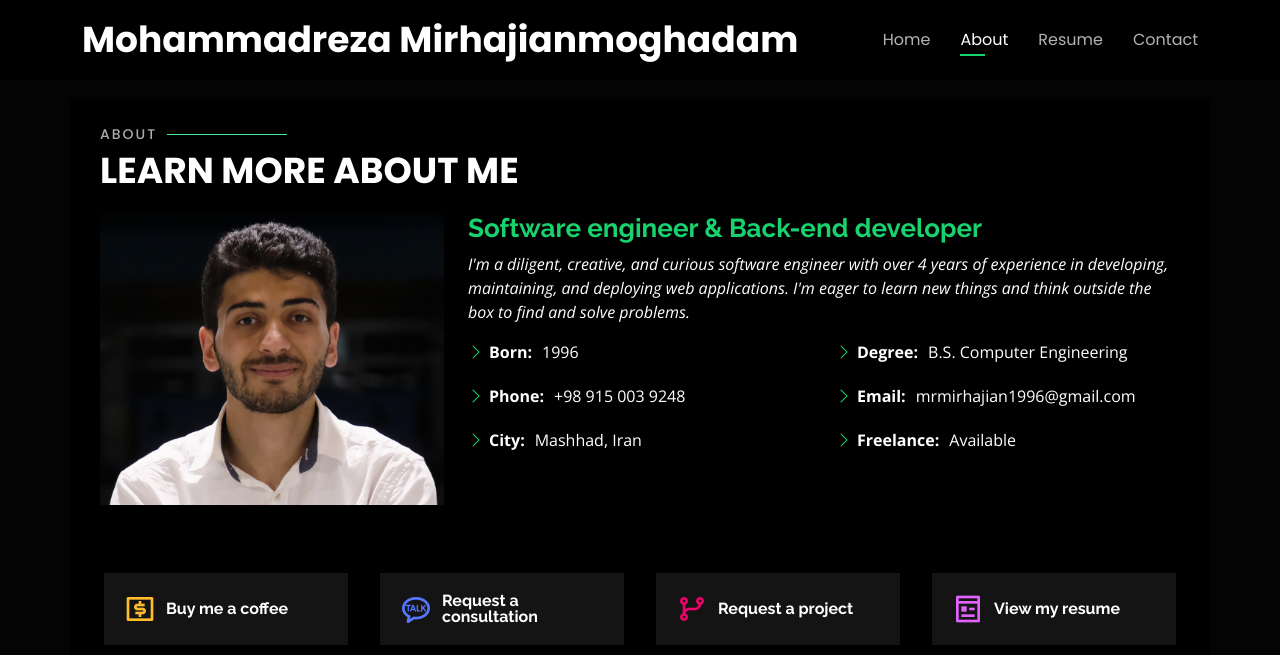
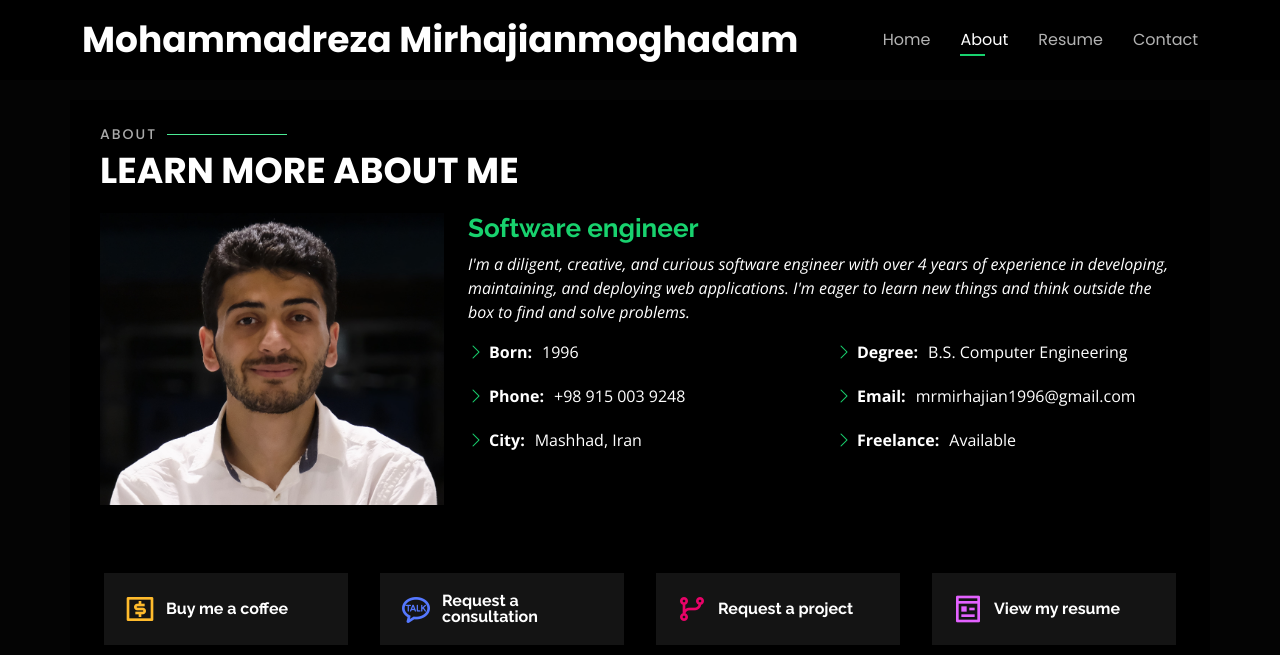
Before and after one commit to mohammadrezza/mohammadrezza.github.io, a plain HTML site: page index.html in a window 1280 px wide. Both pictures are taken after a click on the link "About". Shown: the top 655 px of the page. Drawn offline with nearby package versions, Linux system fonts and the light colour scheme.

Commit message:
Update index.html

```diff
--- a/index.html
+++ b/index.html
@@ -79,7 +79,7 @@
                 <img src="assets/img/me.jpg" class="img-fluid" alt="">
             </div>
             <div class="col-lg-8 pt-4 pt-lg-0 content" data-aos="fade-left">
-                <h3>Software engineer &amp; Back-end developer</h3>
+                <h3>Software engineer</h3>
                 <p class="fst-italic">
                     I'm a diligent, creative, and curious software engineer with over 4 years of experience in developing, maintaining, and
                     deploying web applications. I'm eager to learn new things and think outside the box to find and solve problems.
```
